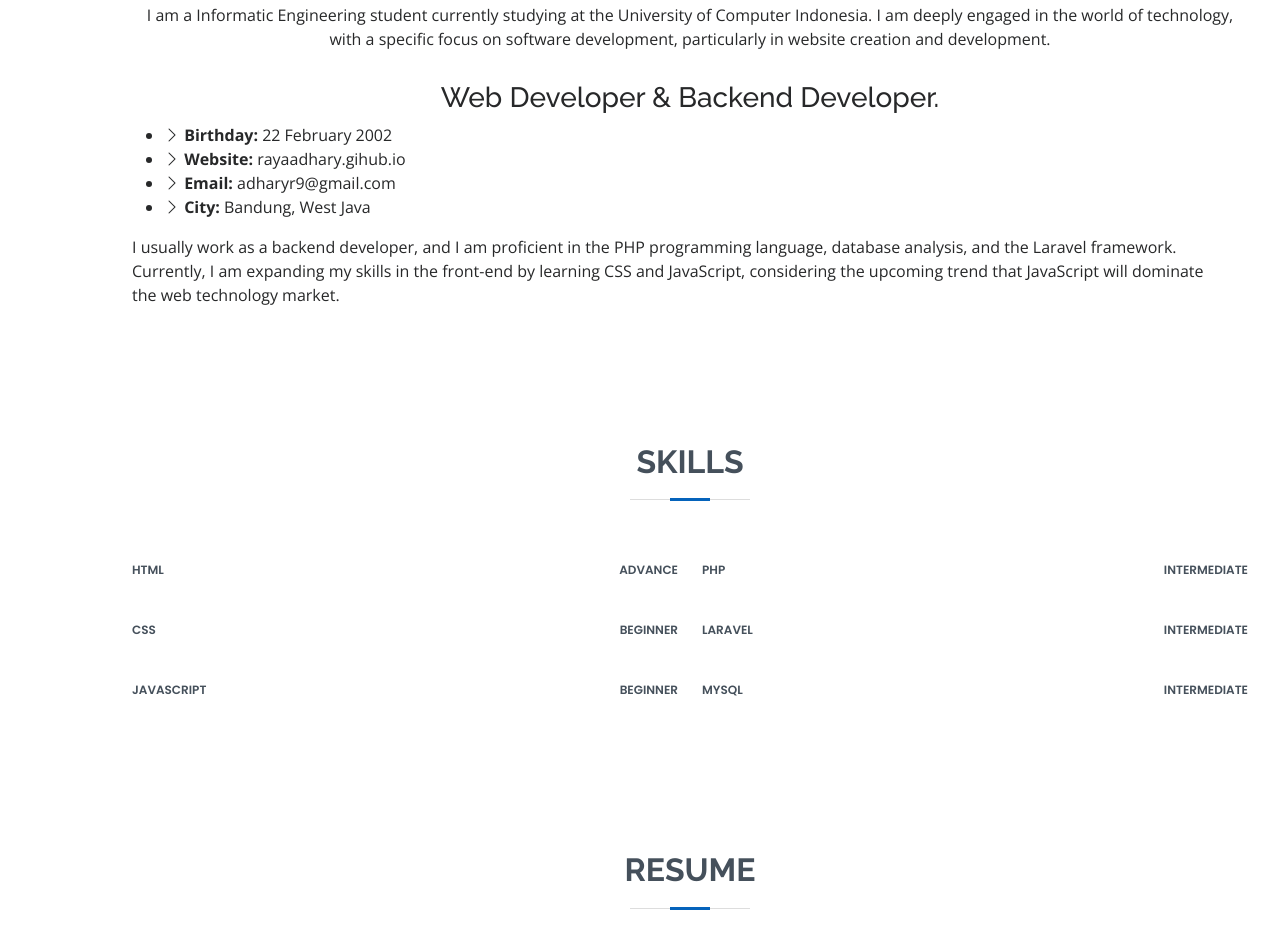
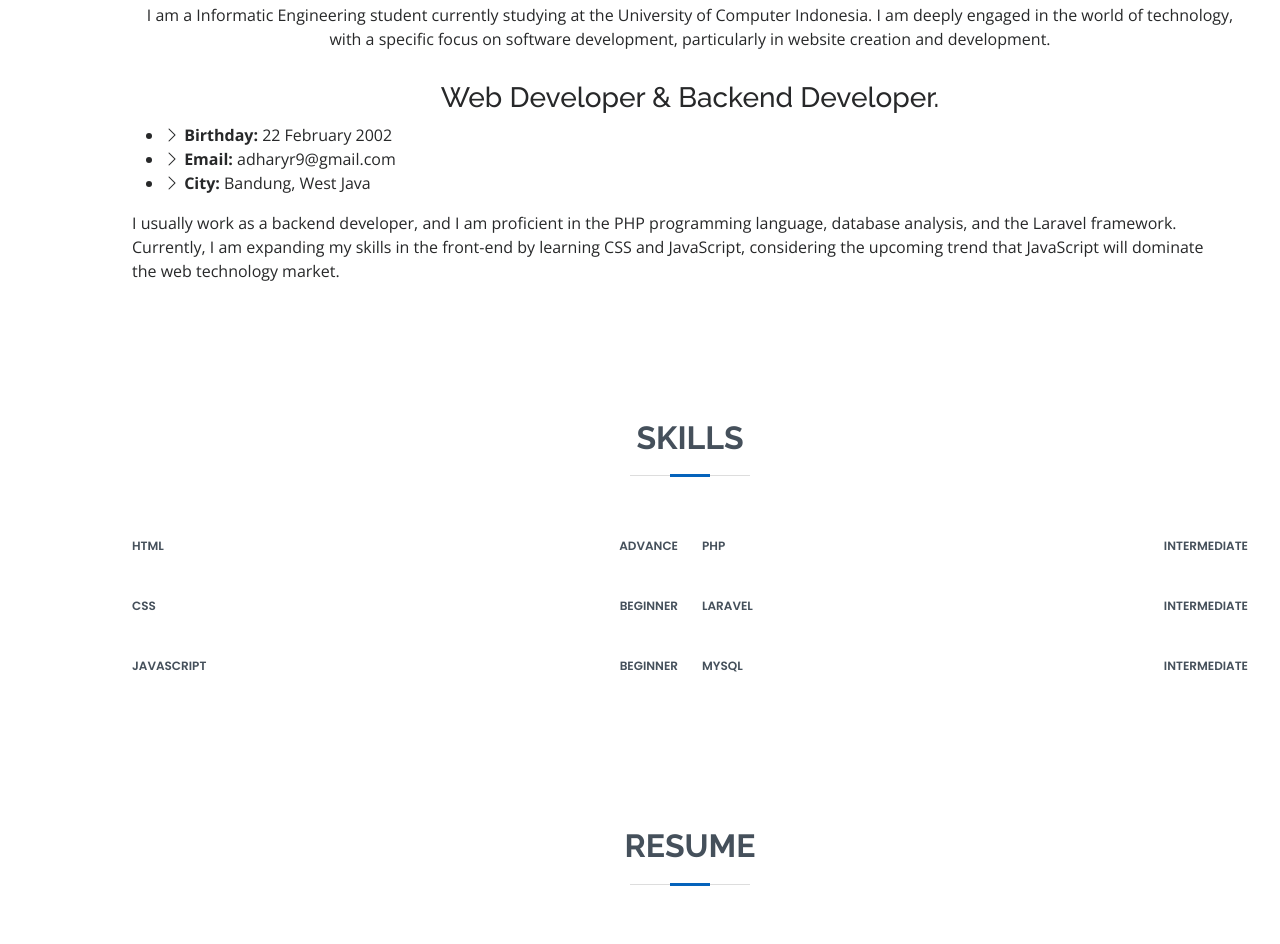
Before and after one commit to rayaadhary/rayaadhary.github.io, a plain HTML site: page index.html in a window 1280 px wide. Shown: the part 935-1879 px from the top of the page. Drawn offline with nearby package versions, Linux system fonts and the light colour scheme.

Commit message:
revisi 2

```diff
--- a/index.html
+++ b/index.html
@@ -81,7 +81,6 @@
               <div class="col-lg-6">
                 <ul>
                   <li><i class="bi bi-chevron-right"></i> <strong>Birthday:</strong> <span>22 February 2002</span></li>
-                  <li><i class="bi bi-chevron-right"></i> <strong>Website:</strong> <span>rayaadhary.gihub.io</span></li>
                   <li><i class="bi bi-chevron-right"></i> <strong>Email:</strong> <span>adharyr9@gmail.com</span></li>
                   <li><i class="bi bi-chevron-right"></i> <strong>City:</strong> <span>Bandung, West Java</span></li>
                 </ul>
```
